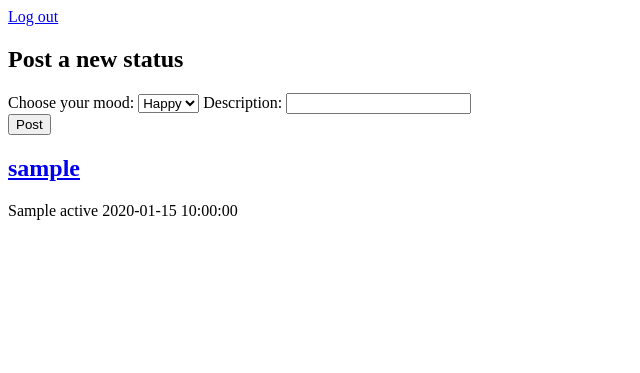
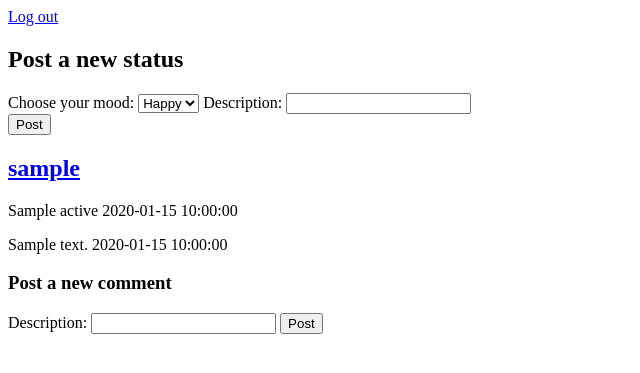
Before and after one commit to Cahmadzai/Moods, a Flask app: page /status_posts in a window 1280 px wide. Shown: the top 373 px of the page, without its empty margins (0-640 px from the left). Run offline with Flask 2, Linux system fonts and the light colour scheme; the visitor is signed in with stand-in values (Sample User, id 1); tables that the repository leaves empty hold one stand-in row (values such as "Sample post").

Commit message:
Added post a comment form to all status page.

```diff
--- a/templates/all_status_posts.html
+++ b/templates/all_status_posts.html
@@ -19,6 +19,7 @@
 
 </form>
 
+
 {% for status_post in status_posts %}
 
   <a href="/users/{{ status_post.user_id }}">
@@ -30,5 +31,24 @@
     {{ status_post.post_create_date }}
   </p>
 
+  {% for comment in status_post.comments %}
+  <p>
+    {{ comment.comment_description }}
+    {{ comment.post_create_date }}
+
+  </p>
+
+  {% endfor %}
+<h3>Post a new comment</h3>
+<form id="comment-form" method="post" action="/post_a_comment">
+  <input hidden="true" id="status-id" name="status-id" value={{ status_post.status_id }}>
+  <label for="comment-description">Description:</label>
+  <input type="text" id="comment-description" name="comment-description">
+
+  <button id="comment-button" class="btn btn-primary mt-2">Post</button>
+
+</form>
+
+
 {% endfor %}
 {% endblock body %}
```
